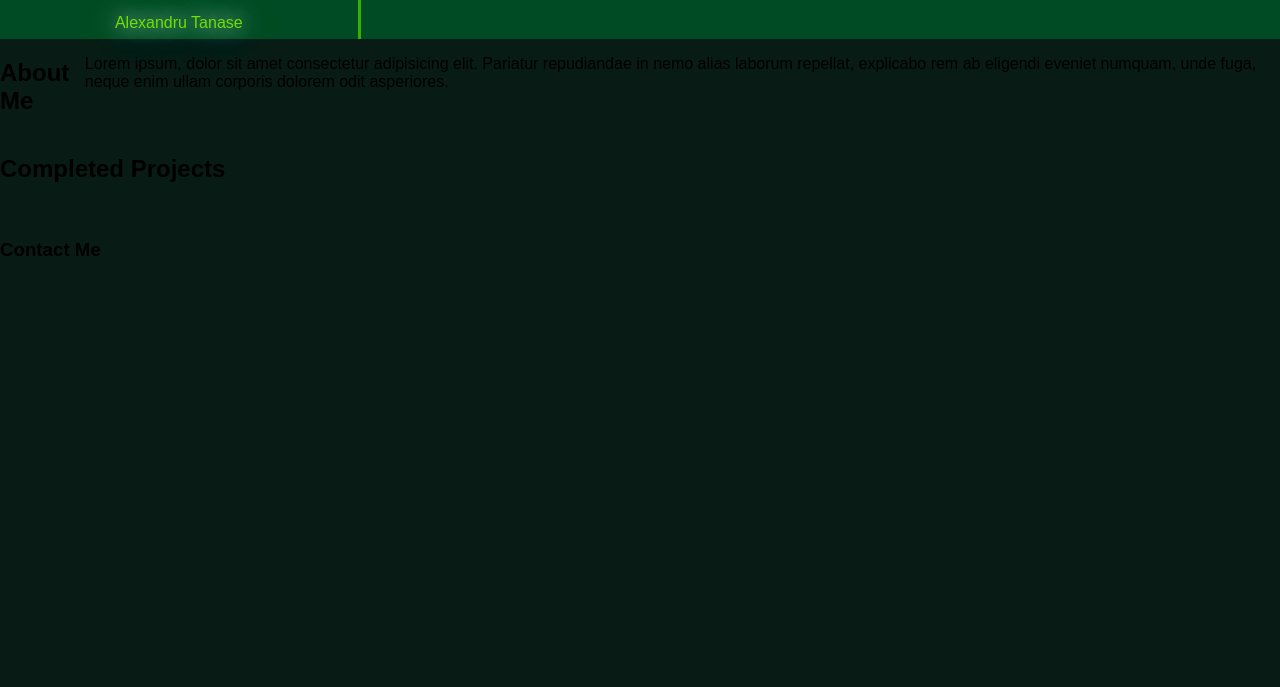
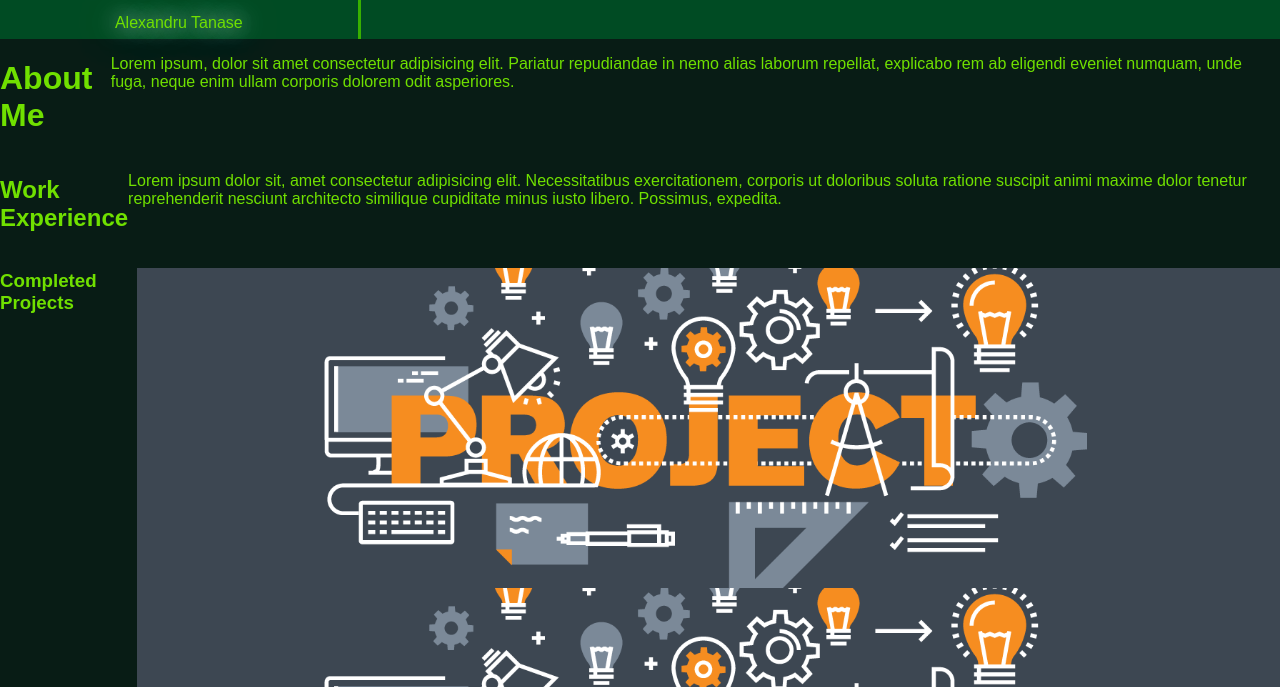
Before and after one commit to talexandru1987/w2-developer-portfolio, a plain HTML site: page index.html in a window 1280 px wide. Shown: the part 113-800 px from the top of the page. Drawn offline with Linux system fonts and the light colour scheme.

Commit message:
added and styled about work and project sections

```diff
--- a/assets/css/styles.css
+++ b/assets/css/styles.css
@@ -95,29 +95,77 @@ body {
 .main-content {
     display: flex;
     flex-direction: column;
+
 }
 
+/* code that affects the main content about section*/
 .about-section {
     display: flex;
     flex-direction: row;
-    flex-grow: 2;
 }
 
-.about-section-title {
+.about-section-title{
+
+    color: #70e000;
+}
+
+.about-section-content{
+
+    flex-wrap: wrap;
+    color: #70e000;
+}
+
+/* code that affects the main content work experience section*/
+
+.experience-section {
     display: flex;
     flex-direction: row;
-    flex-grow: 3;
 }
 
-.about-section-content {
+.experience-section-title {
+
+    color: #70e000;
+}
+
+.experience-section-content {
+
+    flex-wrap: wrap;
+    color: #70e000;
+}
+
+/* code that affects the main content completed projects section*/
+
+.completed-projects-section {
     display: flex;
     flex-direction: row;
-    flex-grow: 1;
-    flex-wrap: wrap;
 }
 
+.completed-projects-section-title {
 
+    color: #70e000;
+}
 
+.completed-projects-section-content > ul {
+    display: flex;
+    flex-wrap: wrap;
+    list-style-type: none;
+}
+
+.completed-projects-section-content > ul > li {
+    height: 40vh;
+    flex-grow: 1;
+}
+
+.completed-projects-section-content-img {
+    max-height: 100%;
+    min-width: 100%;
+    object-fit: cover;
+    vertical-align: bottom;
+}
+
+.completed-projects-section-content > ul > li:last-child {
+    flex-grow: 10;
+  }
 
 /* mobile viewport styles */
 @media screen and (max-width: 576px) {
@@ -144,4 +192,24 @@ body {
 
     }
 
+    /* responsive code for the main content about me*/
+
+    .about-section {
+        display: flex;
+        flex-direction: column;
+    }
+
+    /* responsive code for the main content experience section*/
+
+    .experience-section {
+        display: flex;
+        flex-direction: column;
+    }
+
+    /* code that affects the main content completed projects content section*/
+
+    .completed-projects-section-content > ul > li {
+        height: 80vh;
+      }
+
   }
--- a/index.html
+++ b/index.html
@@ -55,41 +55,69 @@
       </nav>
     </header>
     <div class="main-content">
-        <section class="about-section">
+        <div class="about-section">
+
             <div class="about-section-title">
                <h1>About Me</h1>
             </div>
+
             <div class="about-section-content">
                 <p>Lorem ipsum, dolor sit amet consectetur adipisicing elit. Pariatur repudiandae
                 in nemo alias laborum repellat, explicabo rem ab eligendi eveniet
                 numquam, unde fuga, neque enim ullam corporis dolorem odit asperiores.</p>
             </div>
 
-        </section>
+        </div>
 
-        <section class="completed-projects-section">
-            <div>
-                <h2>Completed Projects</h2>
+        <div class="experience-section">
+
+            <div class="experience-section-title">
+                <h2>Work Experience</h2>
             </div>
+
+            <div class="experience-section-content">
+                <p>Lorem ipsum dolor sit, amet consectetur adipisicing elit. Necessitatibus exercitationem, corporis ut
+                    doloribus soluta ratione suscipit animi maxime dolor tenetur reprehenderit nesciunt architecto similique cupiditate minus
+                    iusto libero. Possimus, expedita.</p>
+            </div>
+
+        </div>
+
+        <div class="completed-projects-section">
+                <div class="completed-projects-section-title">
+                    <h3>Completed Projects</h3>
+                </div>
+
                 <div class="completed-projects-section-content">
 
-                    <img src="" alt="">
-                    <img src="" alt="">
-                    <img src="" alt="">
+                    <ul>
+                        <li><img class="completed-projects-section-content-img" src="./assets/images/project.png" alt="project 1"></li>
+                        <li><img class="completed-projects-section-content-img" src="./assets/images/project.png" alt="project 2"></li>
+                        <li><img class="completed-projects-section-content-img" src="./assets/images/project.png" alt="project 3"></li>
+                        <li><img class="completed-projects-section-content-img" src="./assets/images/project.png" alt="project 4"></li>
+                        <li><img class="completed-projects-section-content-img" src="./assets/images/project.png" alt="project 5"></li>
+                        <li><img class="completed-projects-section-content-img" src="./assets/images/project.png" alt="project 6"></li>
+                        <li><img class="completed-projects-section-content-img" src="./assets/images/project.png" alt="project 7"></li>
+                        <li><img class="completed-projects-section-content-img" src="./assets/images/project.png" alt="project 8"></li>
+                    </ul>
 
                 </div>
-        </section>
+        </div>
 
-        <section class="contact-section">
+        <div class="contact-section">
             <div class="contact-section-title">
-            <h3>Contact Me</h3>
+            <h4>Contact Me</h4>
+            </div>
+
+            <div class="contact-section-content">
+
             </div>
 
 
-        </section>
+        </div>
     </div>
     <footer>
-
+        <p class="footer-title">Made by Alexandru</p>
     </footer>
 </body>
 </html>
```
Also changed, not shown: assets/images/project.png (added). Lines whose indentation alone changed are shown as unchanged.
